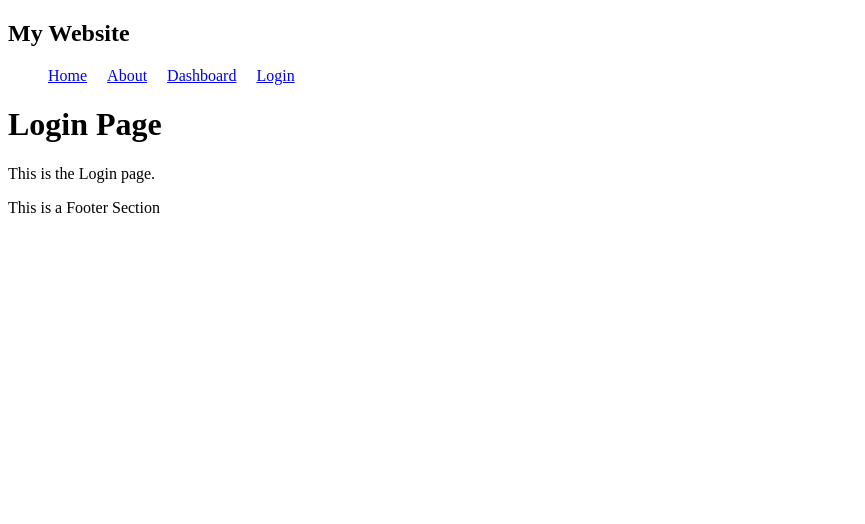
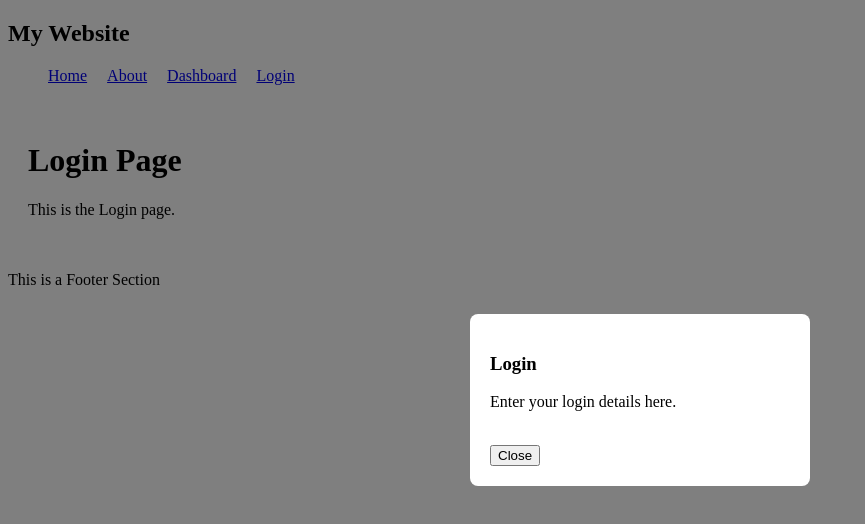
Before and after one commit to Anshuman0706/SIP_PROJECT, a React (Vite) app: page /login in a window 1280 px wide. Shown: the top 524 px of the page, without its empty margins (0-865 px from the left). Built offline with nearby package versions, Linux system fonts and the light colour scheme.

Commit message:
Week 3 : Added reusable UI components

```diff
--- a/src/Pages/Dashboard.tsx
+++ b/src/Pages/Dashboard.tsx
@@ -1,8 +1,18 @@
+import { Toast } from "../components/ui";
+
 function Dashboard() {
   return (
-    <div>
+    <div style={{ padding: "20px" }}>
       <h1>Dashboard Page</h1>
-      <p>This is the  1st Dashboard page.</p>
+
+      <p>This is the 1st Dashboard page.</p>
+
+      <br />
+
+      <Toast
+        message="Welcome to Dashboard!"
+        type="success"
+      />
     </div>
   );
 }
--- a/src/Pages/Home.tsx
+++ b/src/Pages/Home.tsx
@@ -1,9 +1,28 @@
 import Hero from "../components/Hero";
+import { Button, Input, Loader } from "../components/ui";
 
 function Home() {
   return (
     <>
       <Hero />
+
+      <div style={{ padding: "20px" }}>
+        <h2>AI Product Description Generator</h2>
+
+        <Input placeholder="Enter Product Name" />
+
+        <br />
+        <br />
+
+        <Button text="Generate Description" />
+
+        <br />
+        <br />
+
+        <Loader />
+
+        <br />
+        <br />
 
         <div>
           <h2>Card 1</h2>
@@ -14,6 +33,7 @@ function Home() {
           <h2>Card 2</h2>
           <p>Card Content</p>
         </div>
+      </div>
     </>
   );
 }
--- a/src/Pages/Login.tsx
+++ b/src/Pages/Login.tsx
@@ -1,8 +1,19 @@
+import { Modal } from "../components/ui";
+
 function Login() {
   return (
-    <div>
+    <div style={{ padding: "20px" }}>
       <h1>Login Page</h1>
+
       <p>This is the Login page.</p>
+
+      <Modal
+        isOpen={true}
+        title="Login"
+        onClose={() => alert("Modal Closed")}
+      >
+        <p>Enter your login details here.</p>
+      </Modal>
     </div>
   );
 }
```
Lines whose indentation alone changed are shown as unchanged.
